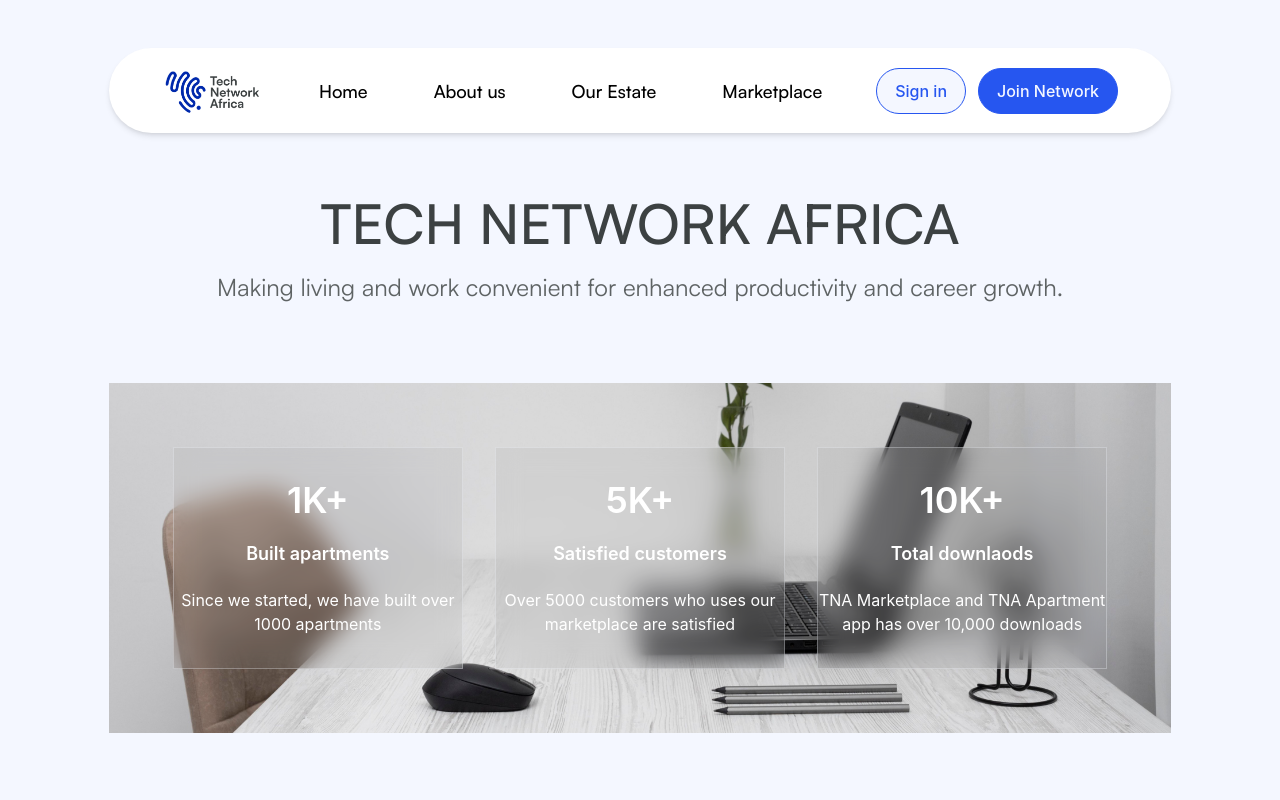
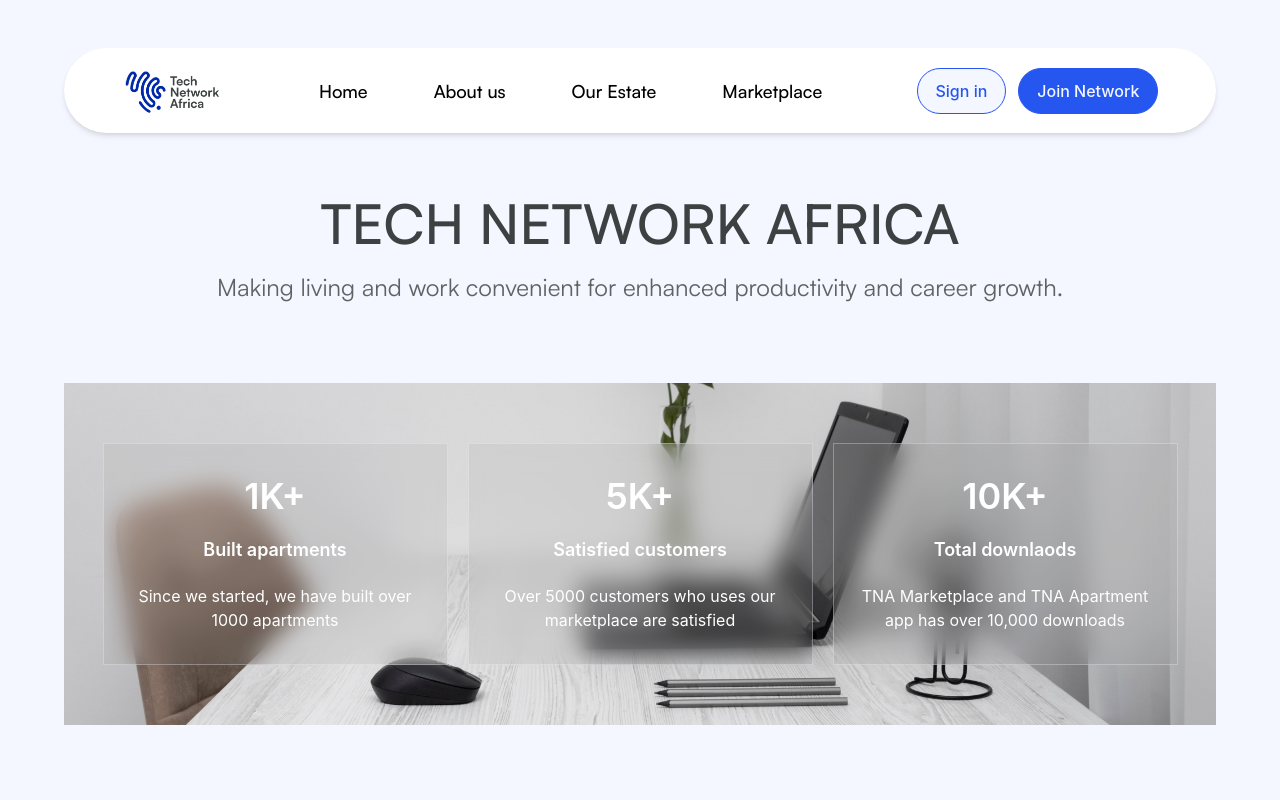
Before and after one commit to JosephOluOlofinte/tech-network-africa, a React (Vite) app: page /about in a window 1280 px wide. Shown: the top 800 px of the page. Built offline with nearby package versions, Linux system fonts and the light colour scheme; a web font is replaced by a local one.

Commit message:
Update. Finished AboutHero

```diff
--- a/src/components/block/MetricsCard.tsx
+++ b/src/components/block/MetricsCard.tsx
@@ -8,15 +8,15 @@
 
 const MetricsCard: React.FC<Props> = ({ figure, title, desc }) => {
   return (
-    <div className='max-w-[345px] backdrop-blur-md bg-[#8B8B8B]/10 border border-brandWhite/30 text-center py-[32px] px-[24px] flex flex-col gap-3 laptop:gap-5 items-center'>
-      <p className='text-3xl tablet:text-4xl desktop:text-5xl leading-[72px] font-inter font-semibold text-white'>
+    <div className='max-w-[285px] xltablet:max-w-[345px] backdrop-blur-md bg-[#8B8B8B]/10 border border-brandWhite/30 text-center py-[24px] px-[16px] xltablet:py-[32px] xltablet:px-[24px] flex flex-col gap-3 laptop:gap-5 items-center'>
+      <p className='text-3xl tablet:text-4xl desktop:text-5xl font-inter font-semibold text-white'>
         {figure}
       </p>
       <p
         className='text-base laptop:text-lg font-inter font-semibold text-white'>
         {title}
       </p>
-      <p className='text-sm laptop:text-base leading-[24px] font-inter text-white w-[30ch]'>
+      <p className='text-sm laptop:text-base leading-[24px] font-inter text-white max-w-[30ch]'>
         {desc}
       </p>
     </div>
--- a/src/components/static/Contact.tsx
+++ b/src/components/static/Contact.tsx
@@ -55,7 +55,7 @@
   };
 
   return (
-    <section className=' min-h-[calc(100vh-100px)] flex justify-center'>
+    <section className='min-h-[calc(100vh-100px)] flex justify-center'>
       <div className='inner-container max-laptop:max-w-[500px] grid laptop:grid-cols-[60%,_1fr] grid-rows-[min-content]'>
         <div className='hidden laptop:block'>
           <img
--- a/src/components/static/FAQ.tsx
+++ b/src/components/static/FAQ.tsx
@@ -9,7 +9,7 @@
 
 const FAQ = () => {
   return (
-    <section className='bg-white h-fit py-[100px] flex justify-center'>
+    <section className='bg-white h-fit py-[40px] flex justify-center'>
       <div className='inner-container grid gap-[70px] place-items-center'>
         <div className='grid gap-[15px] justify-center text-center'>
           <header>
--- a/src/pages/about/AboutHero.tsx
+++ b/src/pages/about/AboutHero.tsx
@@ -22,7 +22,7 @@
               </p>
             </div>
 
-            <div className='bg-metrics p-[30px] tablet:p-[40px] xllaptop:p-[64px] w-full max-w-[1220px] grid laptop:grid-cols-[repeat(3,_auto)] gap-[32px] justify-center'>
+            <div className='bg-metrics py-[60px] px-3 w-full max-w-[1220px] flex flex-wrap laptop:grid laptop:grid-cols-[repeat(3,_auto)] gap-5 justify-center'>
               <MetricsCard
                 figure='1K+'
                 title='Built apartments'
--- a/src/styles/index.css
+++ b/src/styles/index.css
@@ -73,7 +73,7 @@
 
   .inner-container {
     @apply w-[90%];
-    @apply xllaptop:w-[83%];
+    @apply desktop:w-[83%];
   }
 
   .bg-e-for-techies {
```
